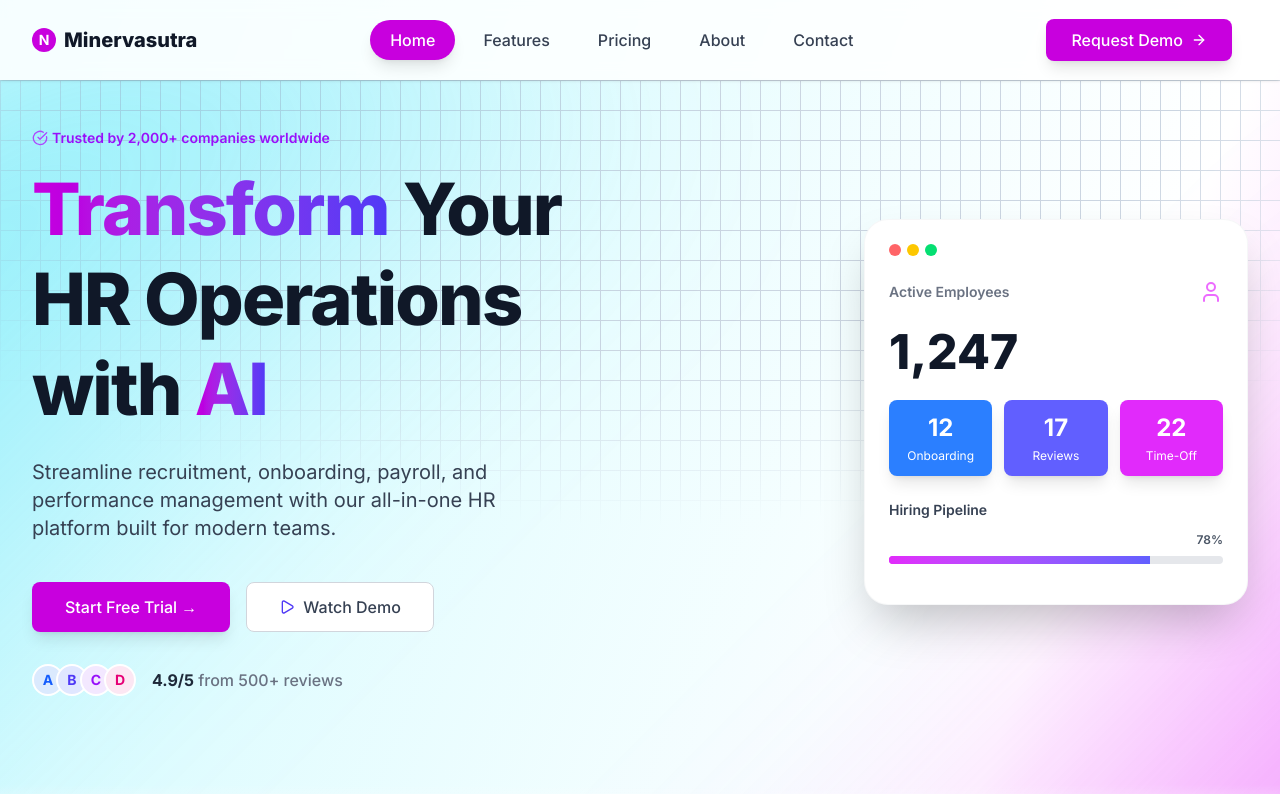
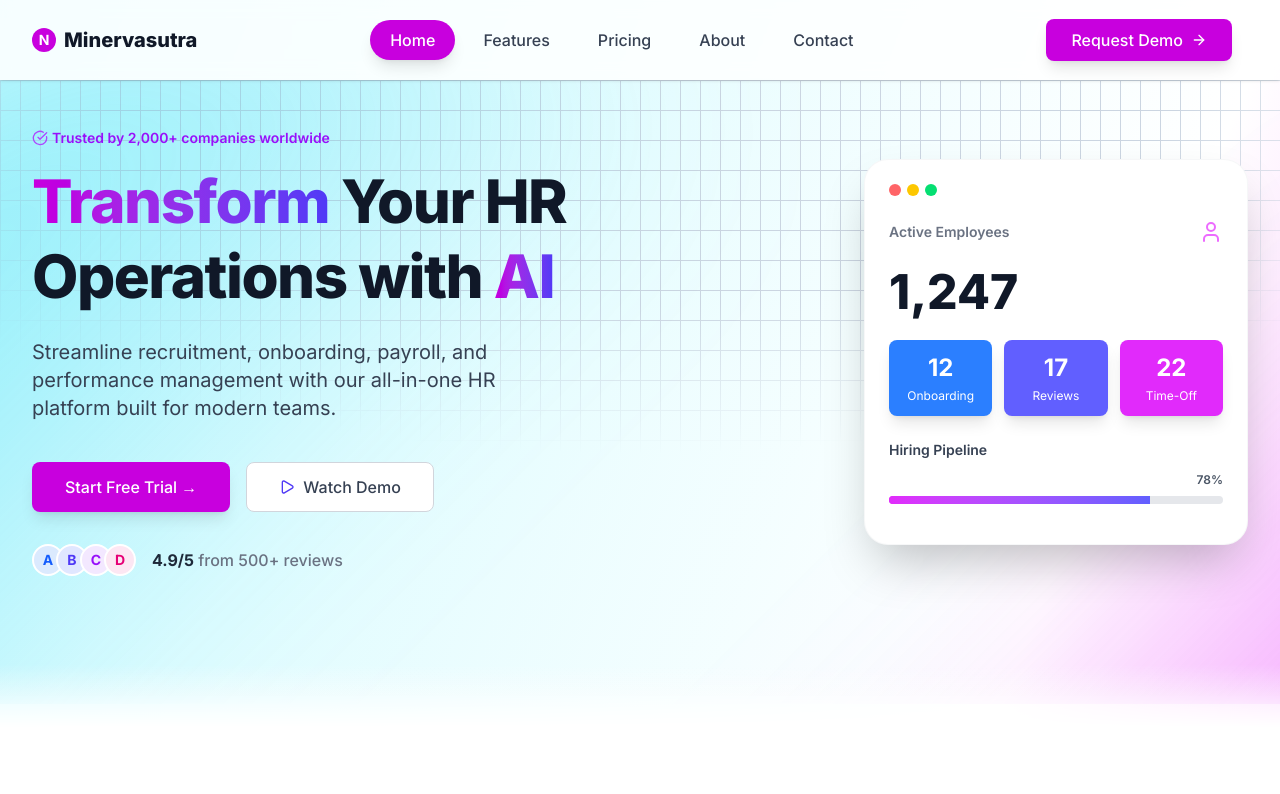
Before and after one commit to abhijitkayal/Minervasutra-web, a Next.js app: page / in a window 1280 px wide. Shown: the top 794 px of the page. Built offline with nearby package versions, Linux system fonts and the light colour scheme.

Commit message:
3rd Update

```diff
--- a/src/components/HomePage.js
+++ b/src/components/HomePage.js
@@ -327,7 +327,7 @@ export default function HomePageComponent() {
                                 <CheckCircle className="w-4 h-4 mr-1 text-purple-500" />
                                 Trusted by 2,000+ companies worldwide
                             </p>
-                            <h1 className="text-5xl lg:text-7xl font-extrabold leading-tight tracking-tight text-gray-900">
+                            <h1 className="text-5xl lg:text-6xl font-extrabold leading-tight tracking-tight text-gray-900">
                                 <span className="bg-clip-text text-transparent bg-gradient-to-r from-fuchsia-600 to-indigo-600">
                                     Transform
                                 </span>{' '}
```
